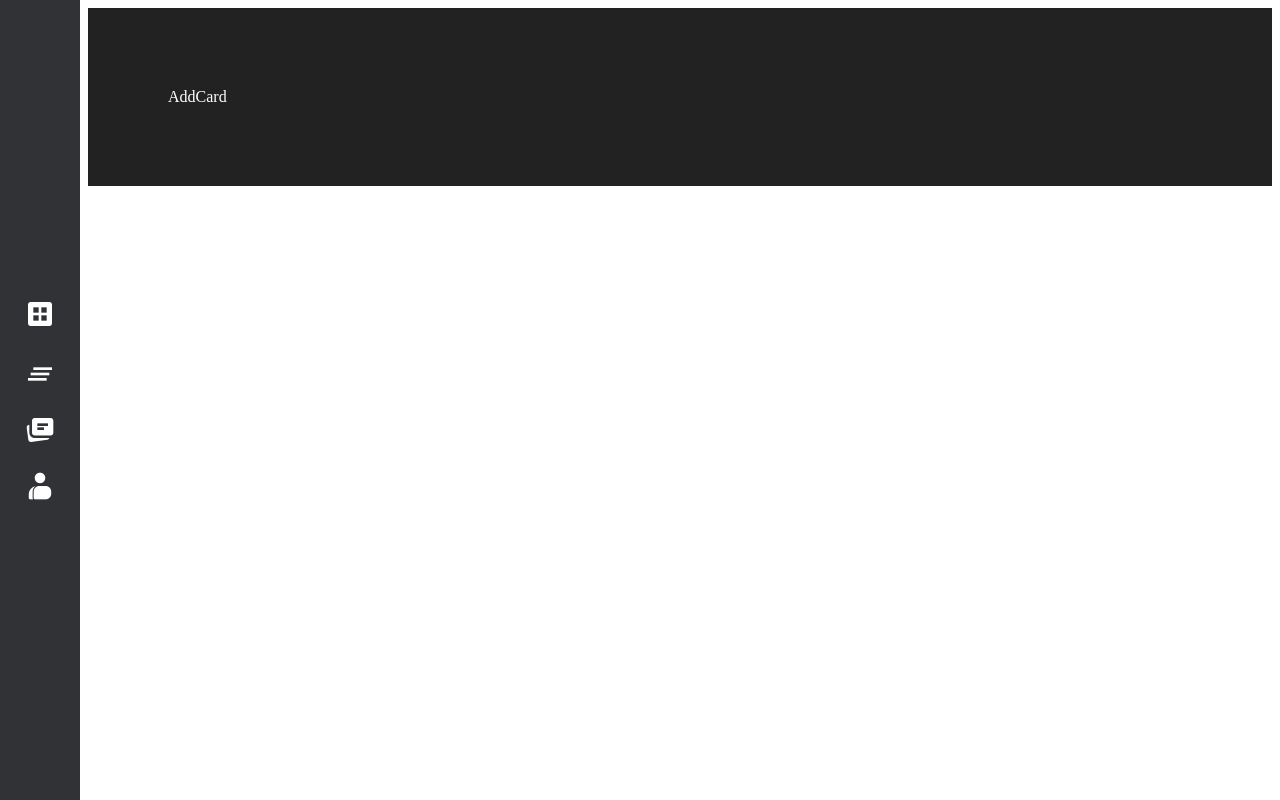
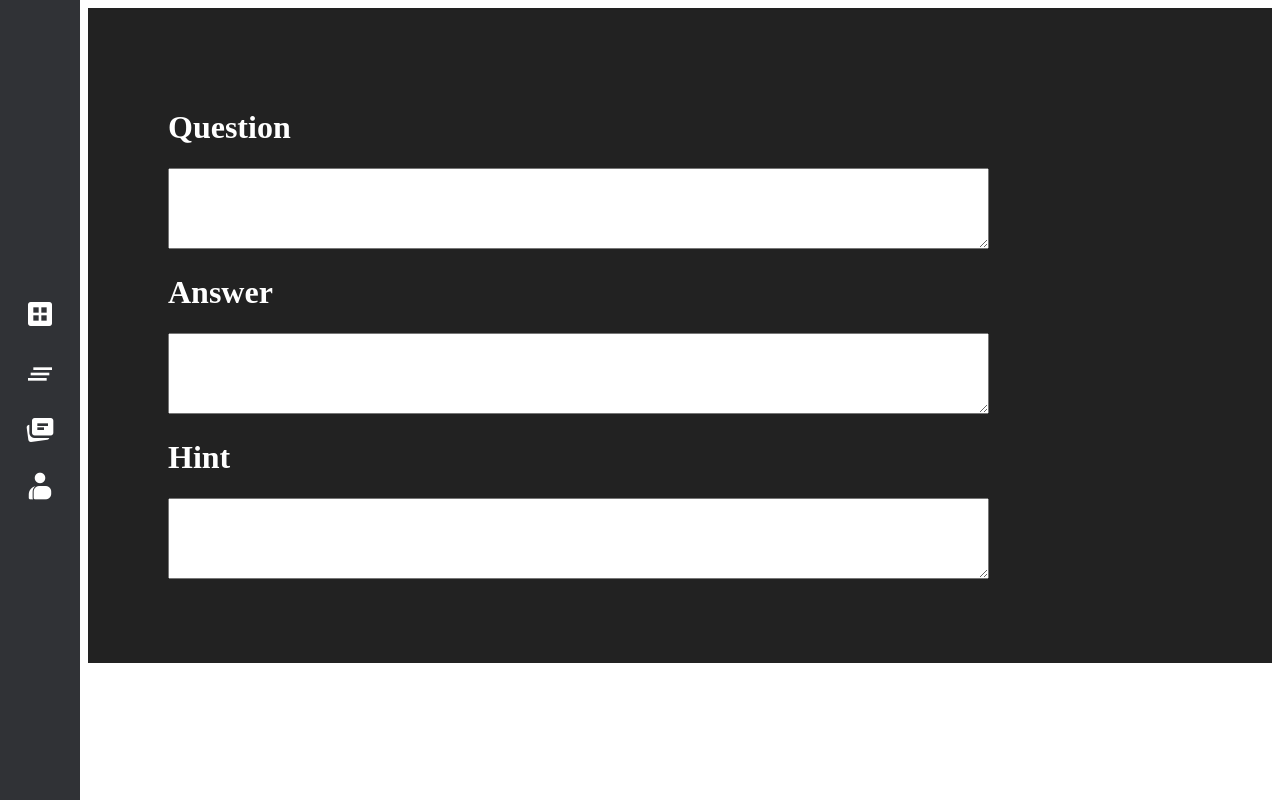
Before and after one commit to 18barbers2/gostudycards, a React (Vite) app in the folder frontend/: page / in a window 1280 px wide. Built offline with nearby package versions, Linux system fonts and the light colour scheme.

Commit message:
feature: added Question, Answer and Hint fields

```diff
--- a/frontend/src/pages/AddCard.tsx
+++ b/frontend/src/pages/AddCard.tsx
@@ -1,7 +1,28 @@
 import '../css/AddCard.css';
 
-export default function AddCard () {
-    return(
-        <div className="add-card-page">AddCard</div>
+function FieldInput({ html, onChange, fieldName } : {html : string; onChange : (v: string) => void; fieldName : string}) {
+    return (
+        <div>
+            <h1>{fieldName}</h1>
+            <textarea className={fieldName} rows={5} cols={100} value={html} onChange={e => onChange(e.target.value) }/>
+        </div>
     );
 }
+
+
+export default function AddCard () {
+
+    return(
+        <div className="add-card-page">
+            <FieldInput html={''} onChange={function (v: string): void {
+                throw new Error('Function not implemented.');
+            } } fieldName={'Question'}></FieldInput>
+            <FieldInput html={''} onChange={function (v: string): void {
+                throw new Error('Function not implemented.');
+            } } fieldName={'Answer'}></FieldInput>
+            <FieldInput html={''} onChange={function (v: string): void {
+                throw new Error('Function not implemented.');
+            } } fieldName={'Hint'}></FieldInput>
+        </div>
+    );
+}
```
